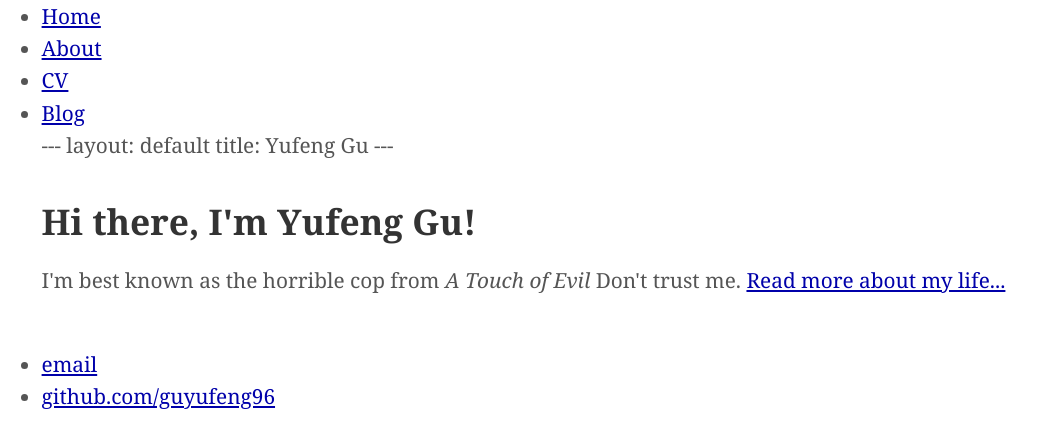
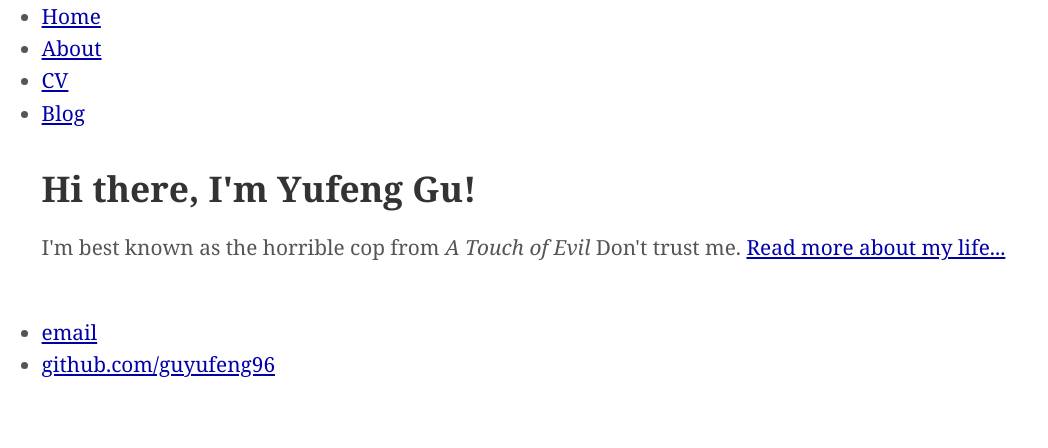
Before and after one commit to guyufeng96/guyufeng.github.io, a Jekyll site: the page built from index.md, in a window 1280 px wide. Shown: the top 448 px of the page, without its empty margins (0-1048 px from the left). Built offline with Jekyll 4.4.1, drawn with Linux system fonts in a browser that asks for light colours; our own code applies the rules of GitHub Pages for plain Markdown files.

Commit message:
Update index.md

```diff
--- a/index.md
+++ b/index.md
@@ -1,8 +1,5 @@
 <html>
----
-layout: default
-title: Yufeng Gu
----
+
 <div class="blurb">
 	<h1>Hi there, I'm Yufeng Gu!</h1>
 	<p>I'm best known as the horrible cop from <em>A Touch of Evil</em> Don't trust me. <a href="/about">Read more about my life...</a></p>
```
